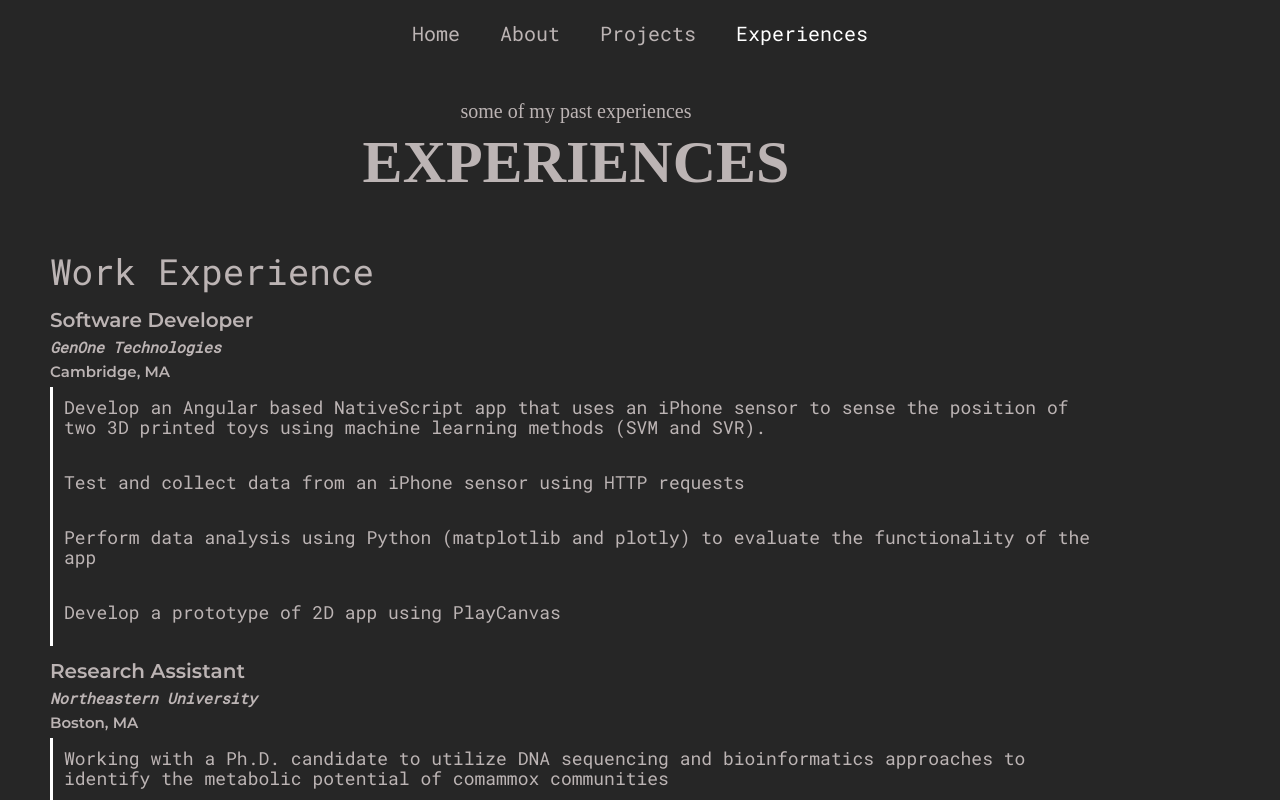
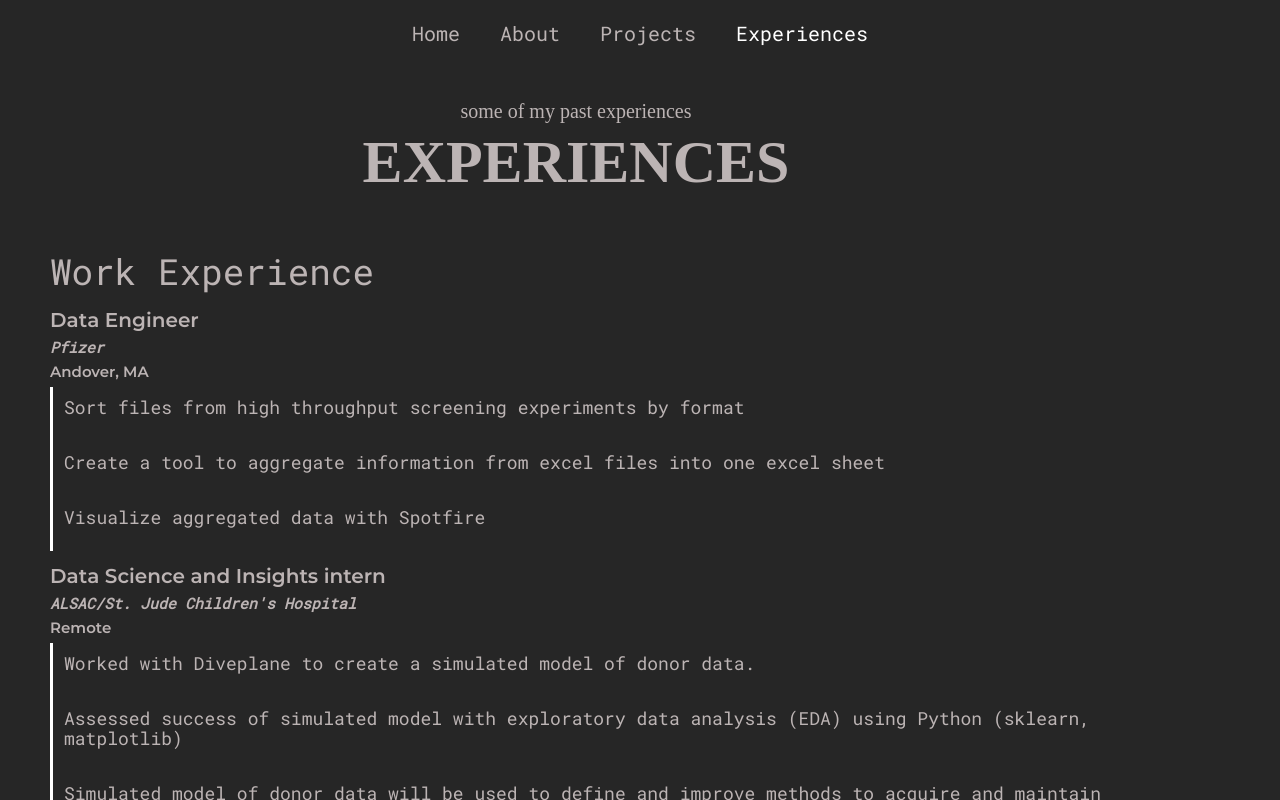
Before and after one commit to emily-chen702/emily-chen-portfolio, a React (Create React App) app: page /experiences in a window 1280 px wide. Shown: the top 800 px of the page. Built offline with nearby package versions, Linux system fonts and the light colour scheme.

Commit message:
update experiences

```diff
--- a/src/assets/data/experiences.js
+++ b/src/assets/data/experiences.js
@@ -1,13 +1,36 @@
 import { v4 as uuidv4 } from 'uuid';
 
 const experiences = [
+  {
+    id: uuidv4(),
+    position: 'Data Engineer',
+    company: 'Pfizer',
+    location: 'Andover, MA',
+    responsibilities: [
+      'Sort files from high throughput screening experiments by format',
+      'Create a tool to aggregate information from excel files into one excel sheet',
+      'Visualize aggregated data with Spotfire',
+    ],
+  },
+  {
+    id: uuidv4(),
+    position: 'Data Science and Insights intern',
+    company: "ALSAC/St. Jude Children's Hospital",
+    location: 'Remote',
+    responsibilities: [
+      'Worked with Diveplane to create a simulated model of donor data.',
+      'Assessed success of simulated model with exploratory data analysis (EDA) using Python (sklearn, matplotlib)',
+      'Simulated model of donor data will be used to define and improve methods to acquire and maintain donors',
+      'Created an image analysis tool (tensorflow) to see the relevance of specific St. Jude google image searches',
+    ],
+  },
   {
     id: uuidv4(),
     position: 'Software Developer',
     company: 'GenOne Technologies',
     location: 'Cambridge, MA',
     responsibilities: [
-      'Develop an Angular based NativeScript app that uses an iPhone sensor to sense the position of two 3D printed toys using machine learning methods (SVM and SVR).',
+      'Develop an Angular based NativeScript app that uses an iPhone sensor to sense the position of two 3D printed toys using machine learning methods (SVM and SVR)',
       'Test and collect data from an iPhone sensor using HTTP requests',
       'Perform data analysis using Python (matplotlib and plotly) to evaluate the functionality of the app',
       'Develop a prototype of 2D app using PlayCanvas',
@@ -32,7 +55,7 @@ const experiences = [
     responsibilities: [
       'Formulate a novel model to represent heterogenous data in electronic health records using a 3d tensor.',
       'Developed perplexity-based probability models using Python and Scala to evaluate over 10,000 patients.',
-      'Performed data aggregation using Spark and AWS.',
+      'Performed data aggregation using Spark and AWS',
       'Presented model and implementation to department and executives',
     ],
   },
@@ -52,8 +75,8 @@ const experiences = [
     company: 'North Shore University Hospital',
     location: 'Manhasset, NY',
     responsibilities: [
-      'Worked with a radiation oncology resident to evaluate different therapies for prostate cancer patients and their effects on their mental health.',
-      'Trained 5 high school and undergraduate students on how to interpret doctors’ notes, MRI’s and conduct statistical analysis.',
+      'Worked with a radiation oncology resident to evaluate different therapies for prostate cancer patients and their effects on their mental health',
+      'Trained 5 high school and undergraduate students on how to interpret doctors’ notes, MRI’s and conduct statistical analysis',
     ],
   },
 ];
--- a/src/components/AboutInfoItem.js
+++ b/src/components/AboutInfoItem.js
@@ -16,6 +16,7 @@ const AboutItemStyles = styled.div`
     gap: 1.5rem;
     position: absolute;
     left: 18rem;
+    flex-wrap: wrap;
   }
   .item {
     background-color: var(--deep-dark);
@@ -30,6 +31,7 @@ const AboutItemStyles = styled.div`
     .items {
       position: initial;
       gap: 1rem;
+      flex-wrap: wrap;
     }
     .title {
       font-size: 2rem;
--- a/src/pages/About.js
+++ b/src/pages/About.js
@@ -57,6 +57,17 @@ const AboutPageStyles = styled.div`
   }
   .para {
     line-height: 1.75rem;
+  }
+  .item {
+    background-color: var(--deep-dark);
+    padding: 1rem;
+    border-radius: 8px;
+    margin: 1rem;
+  }
+  .items {
+    display: flex;
+    position: absolute;
+    flex-wrap: wrap;
   }
   @media only screen and (max-width: 768px) {
     padding: 10rem 0;
@@ -167,9 +178,29 @@ export default function About() {
               title="DATA Club"
               items={['Director of Communications']}
             />
-            <AboutInfoItem title="ASU" items={['Family Big']} />
+            <AboutInfoItem title="ASU" items={['Family Head']} />
             <AboutInfoItem title="NUSCI" items={['Writer']} />
             <AboutInfoItem title="Big Sister" items={['Mentor']} />
+          </div>
+          <div className="about__info__item">
+            <h1 className="about__info__heading">Interests</h1>
+            <div className="items">
+              <div className="item">
+                <PText> Volleyball </PText>
+              </div>
+              <div className="item">
+                <PText> Brunch </PText>
+              </div>
+              <div className="item">
+                <PText> Painting </PText>
+              </div>
+              <div className="item">
+                <PText> Baking </PText>
+              </div>
+              <div className="item">
+                <PText> Cooking </PText>
+              </div>
+            </div>
           </div>
         </div>
       </div>
```
